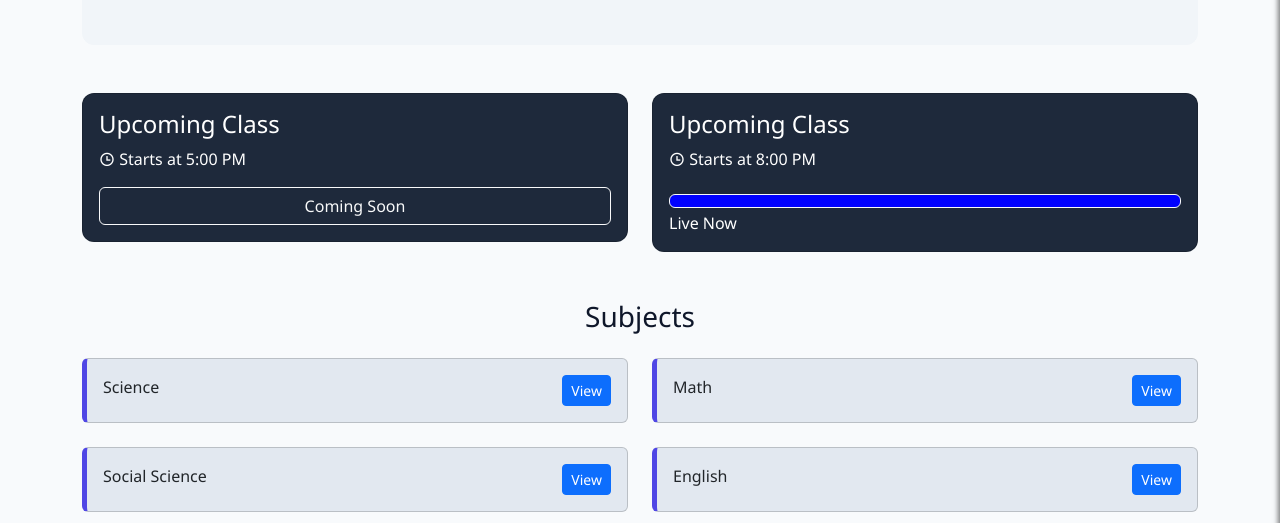
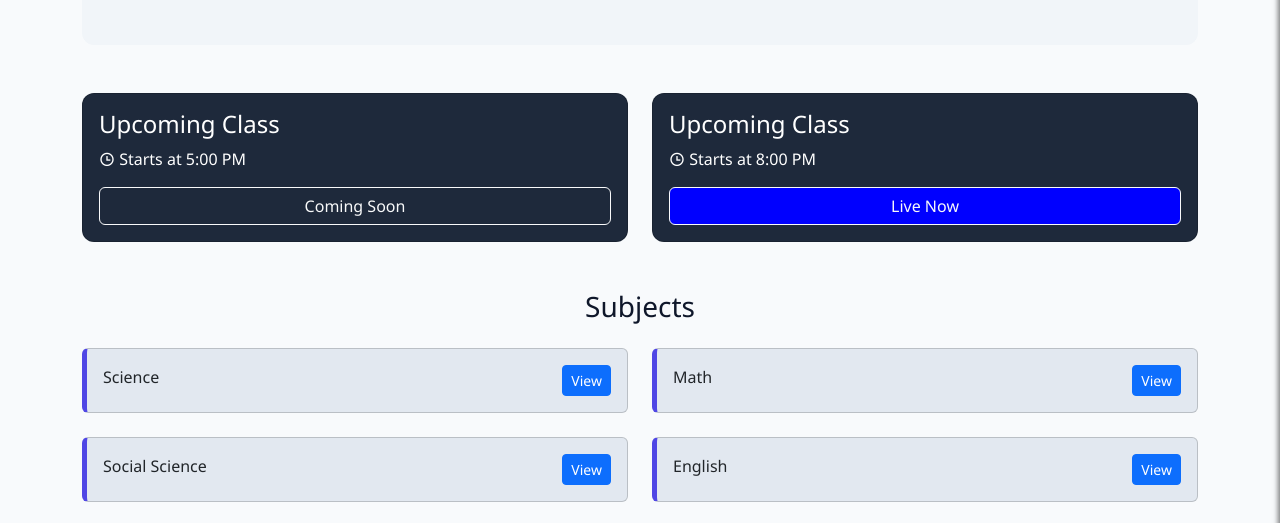
Before and after one commit to Badboy295-crazy/RangeXCoder9th, a plain HTML site: page index.html in a window 1280 px wide. Shown: the part 217-740 px from the top of the page. Drawn offline with nearby package versions, Linux system fonts and the light colour scheme.

Commit message:
Update index.html

```diff
--- a/index.html
+++ b/index.html
@@ -55,7 +55,7 @@
           <div class="card-body text-white">
             <h4>Upcoming Class</h4>
             <p><i class="ri-time-line"></i> Starts at 8:00 PM</p>
-           <button class="btn btn-outline-light w-100"  onclick="window.location.href='https://rangexcoder-mediaplayer.netlify.app/?title=Second Live Class &url=https://d133w6ldrek1er.cloudfront.net/out/v1/f15d86916b1f404baeb09967b920d86a/index_3.m3u8'" style="background-color:Blue;"></button> Live Now</button>
+           <button class="btn btn-outline-light w-100"  onclick="window.location.href='https://rangexcoder-mediaplayer.netlify.app/?title=Second Live Class &url=https://d133w6ldrek1er.cloudfront.net/out/v1/f15d86916b1f404baeb09967b920d86a/index_3.m3u8'" style="background-color:Blue;"> Live Now</button>
           </div>
         </div>
       </div>
```
